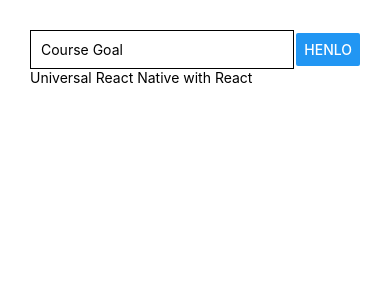
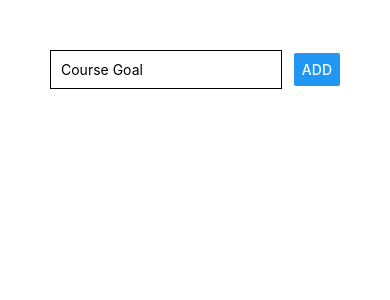
Before and after one commit to adibahsan/GoalListingApp, a React Native app: screen / in a window 390 px wide. Shown: the top 300 px of the page. Built offline with nearby package versions, Linux system fonts and the light colour scheme.

Commit message:
outputing basic list

```diff
--- a/App.js
+++ b/App.js
@@ -1,31 +1,51 @@
-import * as React from 'react';
-import {Button, Text, TextInput, View, StyleSheet} from 'react-native';
+import React, { useState } from "react";
+import { StyleSheet, Text, View, TextInput, Button } from "react-native";
 
-export default function App () {
+export default function App() {
+  const [enteredGoal, setEnteredGoal] = useState("");
+  const [courseGoals, setCourseGoals] = useState([]);
+
+  const goalInputHandler = (enteredText) => {
+    setEnteredGoal(enteredText);
+  };
+
+  const addGoalHandler = () => {
+    setCourseGoals((currentGoals) => [...currentGoals, enteredGoal]);
+  };
+
   return (
     <View style={styles.screen}>
-      <View style={styles.inputPlaceHolder}>
-        <TextInput placeholder="Course Goal" style={styles.input} />
-        <Button title="Henlo" />
+      <View style={styles.inputContainer}>
+        <TextInput
+          placeholder="Course Goal"
+          style={styles.input}
+          onChangeText={goalInputHandler}
+          value={enteredGoal}
+        />
+        <Button title="ADD" onPress={addGoalHandler} />
       </View>
-      <Text>Universal React Native with React</Text>
+      <View>
+        {courseGoals.map((goal) => (
+          <Text key={goal}>{goal}</Text>
+        ))}
+      </View>
     </View>
   );
 }
 
-const styles = StyleSheet.create ({
+const styles = StyleSheet.create({
   screen: {
-    padding: 30,
+    padding: 50,
   },
-  inputPlaceHolder: {
-    flexDirection: 'row',
-    justifyContent: 'space-between',
-    alignItems: 'center',
+  inputContainer: {
+    flexDirection: "row",
+    justifyContent: "space-between",
+    alignItems: "center",
   },
   input: {
-    borderColor: 'black',
+    width: "80%",
+    borderColor: "black",
     borderWidth: 1,
     padding: 10,
-    width: '80%',
   },
 });
```
